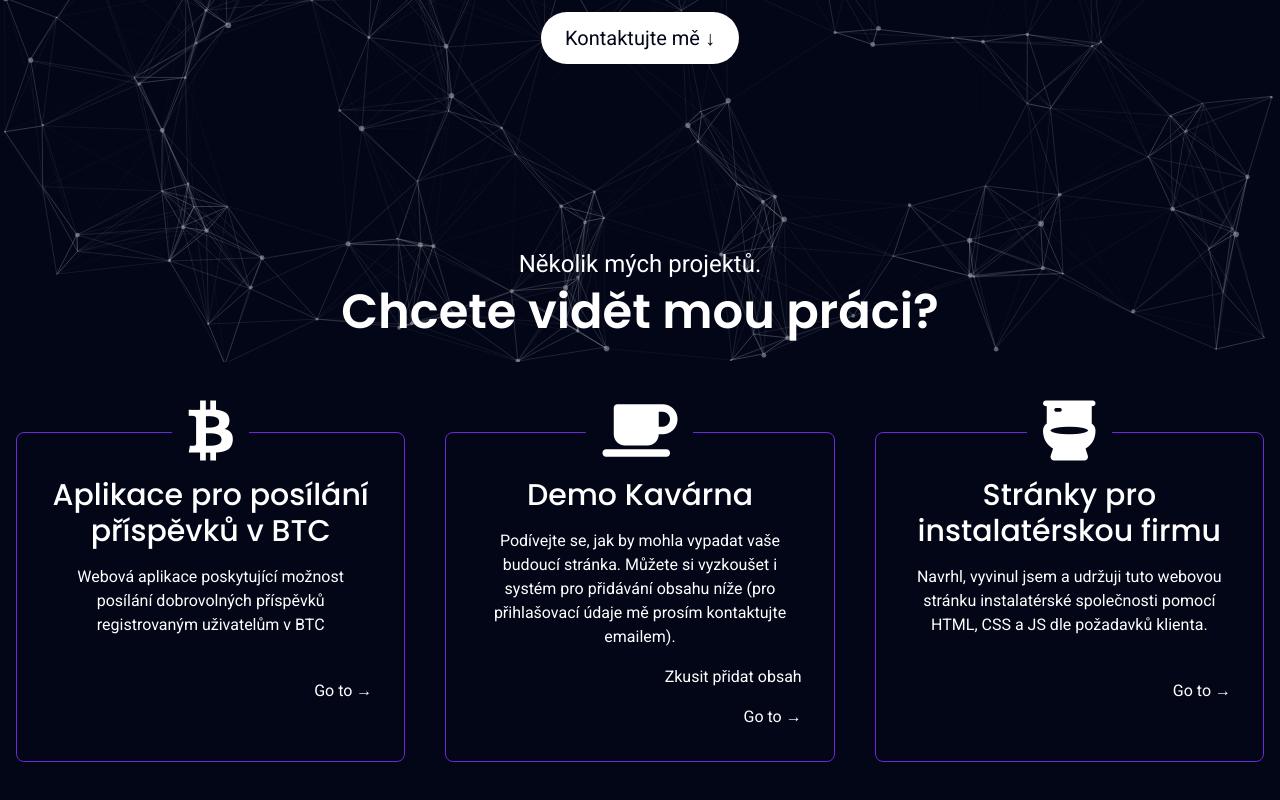
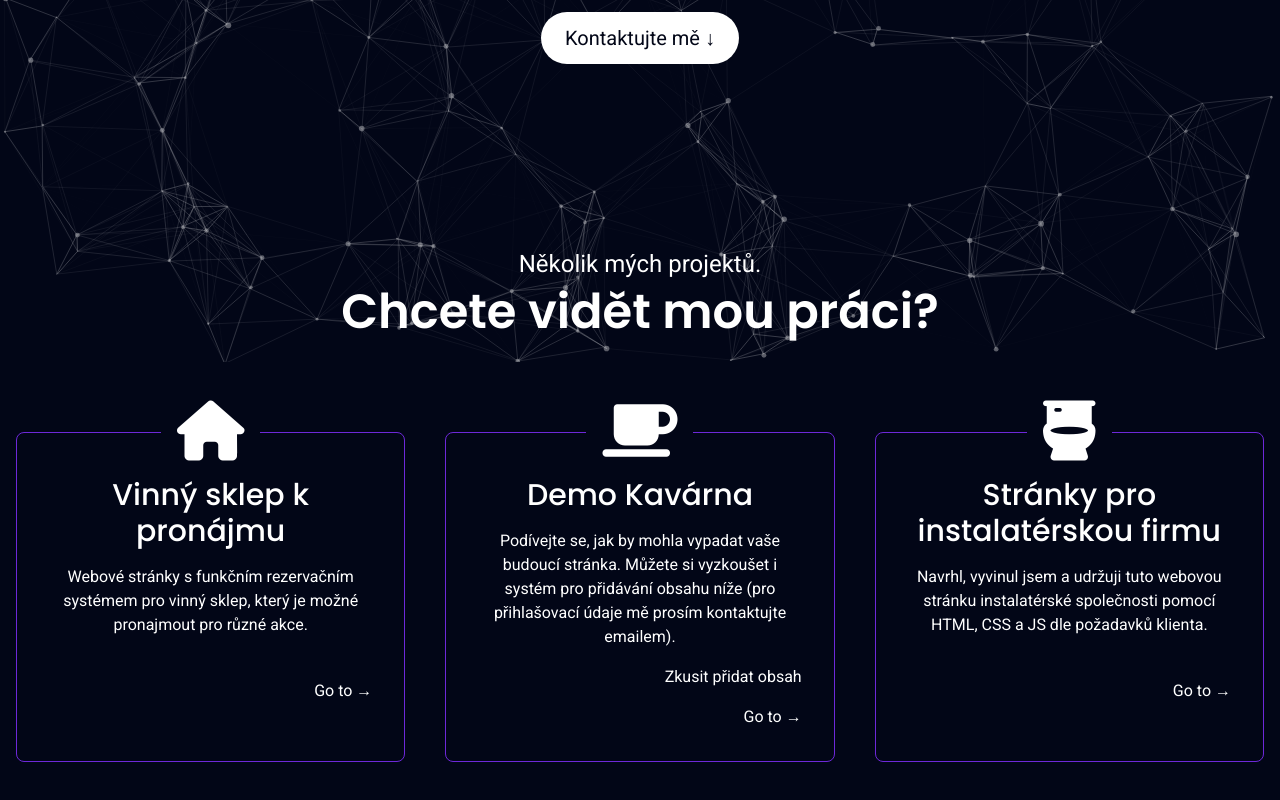
Before and after one commit to Lilleykuba/Portfolio_Project, a SvelteKit app in the folder my-project/: page / in a window 1280 px wide. Shown: the part 438-1238 px from the top of the page. Built offline with nearby package versions, Linux system fonts and the light colour scheme.

Commit message:
update to czech vs eng side

```diff
--- a/my-project/src/components/Main.svelte
+++ b/my-project/src/components/Main.svelte
@@ -6,7 +6,7 @@
     let translations = {
         en: {
             hi: "Hi I'm",
-            frontendDeveloper: "Full Stack Developer",
+            frontendDeveloper: "Full-Stack Developer",
             favoriteTech: "My favorite technologies include JavaScript (React, Node.js), TailwindCss and HTML!",
             getInTouch: "Get in touch →",
             personalProjects: "A few of my personal projects.",
@@ -35,6 +35,8 @@
             addContent: "To CMS",
             firstName: "Jakub",
             lastName: "Lilley",
+            project1: "cryptotip.lilleyjakub.com",
+            icons1: "fa-brands fa-btc",
         },
         cs: {
             hi: "Vítejte v ",
@@ -44,7 +46,7 @@
             personalProjects: "Několik mých projektů.",
             curiousToSee: "Chcete vidět mou práci?",
             watchVideo: "Sledujte video",
-            project1Description: "Webová aplikace poskytující možnost posílání dobrovolných příspěvků registrovaným uživatelům v BTC ",
+            project1Description: "Webové stránky s funkčním rezervačním systémem pro vinný sklep, který je možné pronajmout pro různé akce.",
             project2Description: "Podívejte se, jak by mohla vypadat vaše budoucí stránka. Můžete si vyzkoušet i systém pro přidávání obsahu níže (pro přihlašovací údaje mě prosím kontaktujte emailem).",
             project3Description: "Navrhl, vyvinul jsem a udržuji tuto webovou stránku instalatérské společnosti pomocí HTML, CSS a JS dle požadavků klienta.",
             wantToKnowMore: "Chcete vědět více?",
@@ -61,17 +63,19 @@
             benefit2Desc: "Rád sleduji nejnovější trendy v UI a UX a implementuji je do svých projektů svým vlastním způsobem. Často vytvářím originální, moderní a responzivní designy od základu.",
             benefit3Name: "výborný komunikátor",
             benefit3Desc: "V mé pracovní historii některé pozice vyžadovaly, abych komunikoval jasně a profesionálně s klientem. Stále tuto dovednost zdokonaluji, protože jako introvert pro mě není přirozená.",
-            stepsName1: "Aplikace pro posílání příspěvků v BTC",
+            stepsName1: "Vinný sklep k pronájmu",
             stepsName2: "Demo Kavárna",
             stepsName3: "Stránky pro instalatérskou firmu",
             addContent: "Zkusit přidat obsah",
             firstName: "BRNO Web Studio",
             lastName: "",
+            project1: "sklep.lilleyjakub.com",
+            icons1: "fa-solid fa-house",
         },
     };
 
     $: steps = [
-        {name: translations[language].stepsName1, icon: "fa-brands fa-btc", href: "http://cryptip.lilleyjakub.com"},
+        {name: translations[language].stepsName1, icon: translations[language].icons1, href: translations[language].project1},
         {name: translations[language].stepsName2, icon: "fa-solid fa-mug-saucer", href: "http://cafe.lilleyjakub.com"},
         {name: translations[language].stepsName3, icon: "fa-solid fa-toilet", href: "https://www.vodotopovbrne.cz"},
     ];
```
